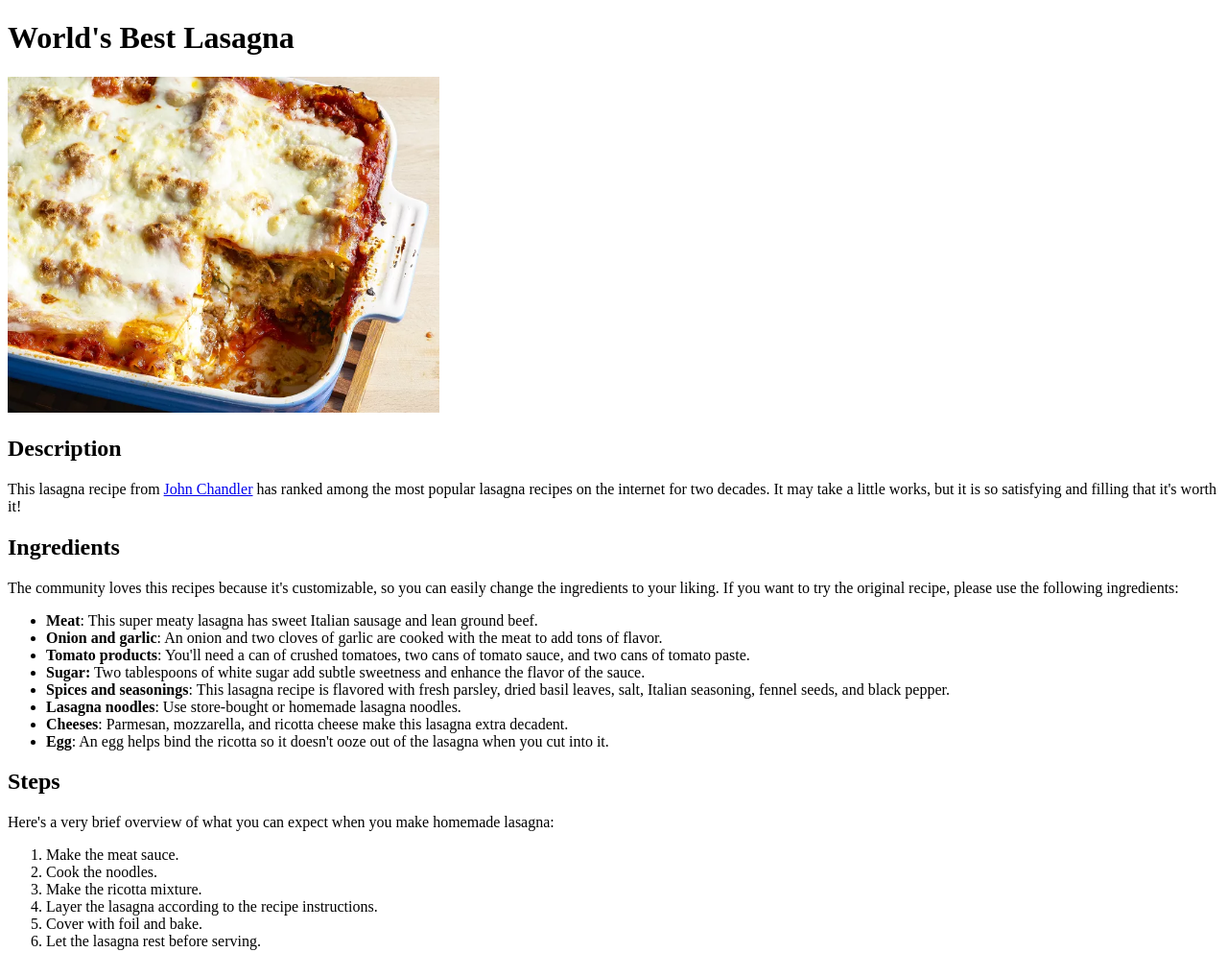
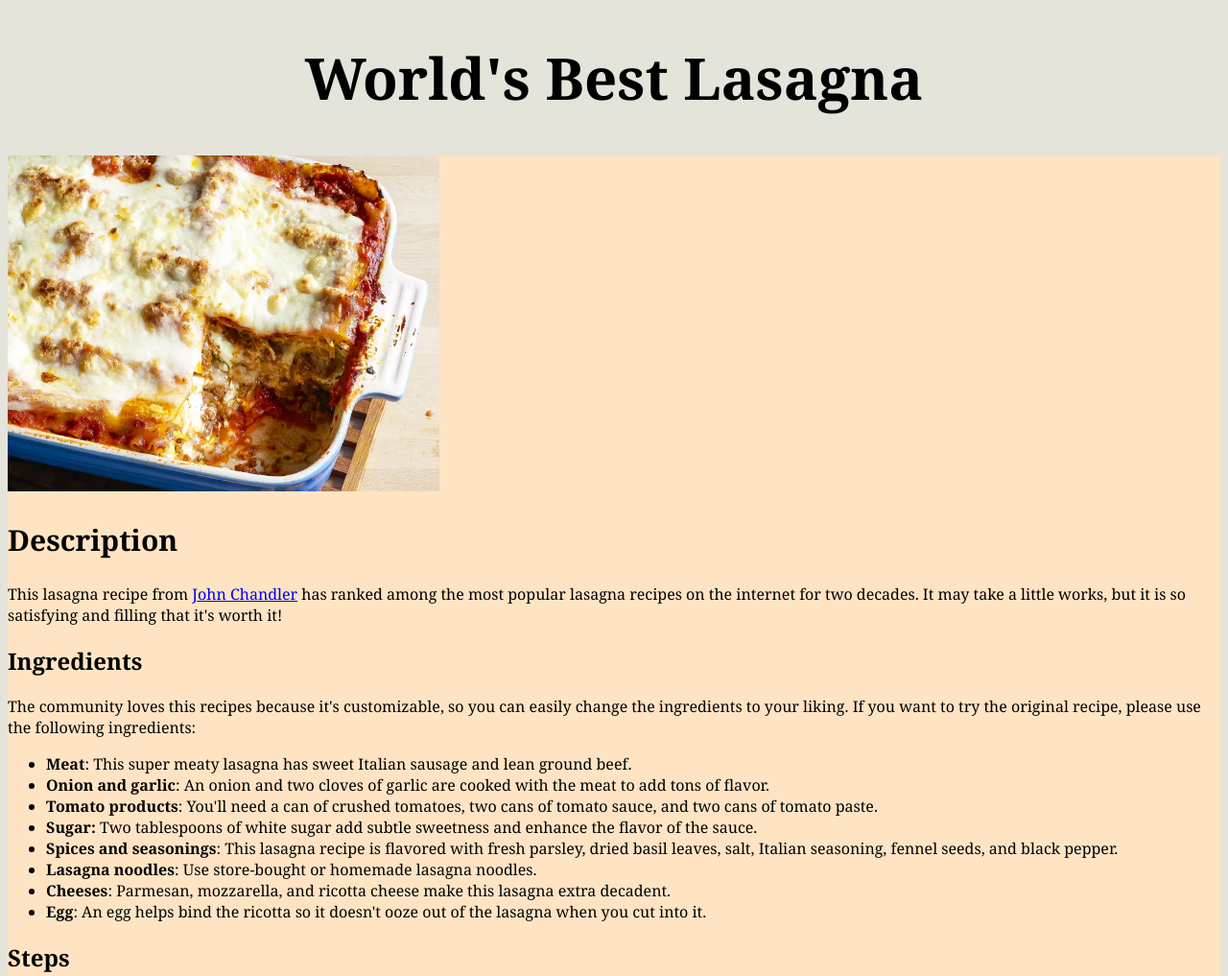
Before and after one commit to Jastolfo/odin-recipes, a plain HTML site: page recipes/lasagna.html in a window 1280 px wide. Shown: the top 1017 px of the page at 96% size. Drawn offline with Linux system fonts and the light colour scheme.

Commit message:
Add CSS styles onto website
Add font styles and background colors onto the website.

```diff
--- a/recipes/lasagna.html
+++ b/recipes/lasagna.html
@@ -4,11 +4,14 @@
   <meta charset="UTF-8">
   <meta name="viewport" content="width=device-width, initial-scale=1.0">
   <title>Lasagna Recipe</title>
+  <link rel="stylesheet" href="../styles/page.css">
+  <link rel="stylesheet" href="../styles/recipe.css">
 </head>
 <body>
-  <h1>World's Best Lasagna</h1>
-  <img src="../images/lasagna.webp" alt="Lasagna image" height="350" width="450">
-  <h2>Description</h2>
+  <h1 class="header page">World's Best Lasagna</h1>
+  <div class="contents">
+    <img class="recipe-image" src="../images/lasagna.webp" alt="Lasagna image">
+    <h2 class="header section">Description</h2>
       <p>This lasagna recipe from <a href="https://www.allrecipes.com/cook/177901" rel="noopener noreferrer">John Chandler</a> has ranked among the most popular lasagna recipes on the internet for two decades. It may take a little works, but it is so satisfying and filling that it's worth it!</p>
     <h2>Ingredients</h2>
       <p>The community loves this recipes because it's customizable, so you can easily change the ingredients to your liking. If you want to try the original recipe, please use the following ingredients:</p>
@@ -32,5 +35,6 @@
         <li>Cover with foil and bake.</li>
         <li>Let the lasagna rest before serving.</li>
       </ol>
+  </div>
 </body>
 </html>
--- /dev/null
+++ b/styles/page.css
@@ -0,0 +1,25 @@
+body {
+  background-color: #e5e4db;
+  font-family: Georgia, 'Times New Roman', Times, serif;
+}
+
+.header {
+  color: black
+}
+
+.header.page {
+  text-align: center;
+  font-size: 60px;
+}
+
+.header.section {
+  font-size: 30px;
+}
+
+.contents {
+  background-color: bisque;
+}
+
+.recipes li {
+  font-size: 20px;
+}
--- /dev/null
+++ b/styles/recipe.css
@@ -0,0 +1,4 @@
+.recipe-image {
+  height: 350px;
+  width: 450px;
+}
```
Also changed, not shown: index.html (+12 -7 lines), recipes/egg-fried-rice.html (+7 -2 lines), recipes/sugar-cookie-icing.html (+6 -2 lines). Lines whose indentation alone changed are shown as unchanged.
